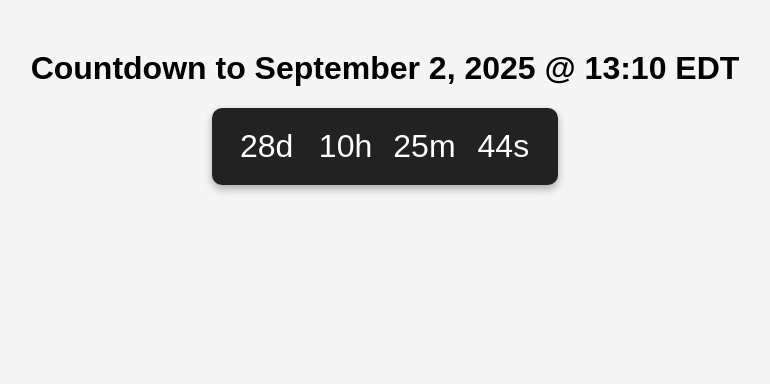
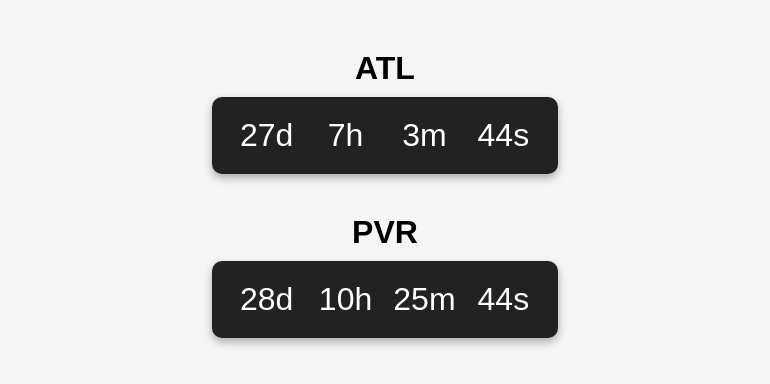
Before and after one commit to mcbostic/countdown-site, a plain HTML site: page index.html in a window 1280 px wide. Shown: the whole page, without its empty margins (255-1025 px from the left). Drawn offline with Linux system fonts and the light colour scheme.

Commit message:
Update index.html

```diff
--- a/index.html
+++ b/index.html
@@ -3,13 +3,21 @@
 <head>
 <meta charset="UTF-8">
 <meta name="viewport" content="width=device-width, initial-scale=1.0">
-<title>Countdown Timer (EDT DST-Aware)</title>
+<title>ATL & PVR Countdowns</title>
 <style>
   body {
     font-family: Arial, sans-serif;
     background: #f5f5f5;
     text-align: center;
     margin-top: 50px;
+  }
+  .countdown-container {
+    margin-bottom: 40px;
+  }
+  .label {
+    font-size: 2em;
+    font-weight: bold;
+    margin-bottom: 10px;
   }
   .countdown {
     font-size: 2em;
@@ -28,39 +36,36 @@
 </head>
 <body>
 
-<h1>Countdown to September 2, 2025 @ 13:10 EDT</h1>
-<div class="countdown" id="timer">
-  Loading...
+<div class="countdown-container">
+  <div class="label">ATL</div>
+  <div class="countdown" id="timerATL">Loading...</div>
+</div>
+
+<div class="countdown-container">
+  <div class="label">PVR</div>
+  <div class="countdown" id="timerPVR">Loading...</div>
 </div>
 
 <script>
-function updateCountdown() {
-  // Use America/New_York timezone for automatic DST adjustment
-  const targetDate = new Date(
-    new Date().toLocaleString("en-US", {
-      timeZone: "America/New_York",
-      year: "numeric",
-      month: "numeric",
-      day: "numeric",
-      hour: "numeric",
-      minute: "numeric",
-      second: "numeric"
-    })
+function updateCountdown(targetId, targetYear, targetMonth, targetDay, targetHour, targetMinute) {
+  const now = new Date();
+
+  // Create target date in America/New_York time zone
+  const targetDateString = new Date(
+    new Date(`${targetYear}-${targetMonth+1}-${targetDay}T${targetHour}:${targetMinute}:00`)
+      .toLocaleString("en-US", { timeZone: "America/New_York" })
   );
 
-  // Manually set target to 2025-09-02 13:10 in New York time
-  targetDate.setFullYear(2025);
-  targetDate.setMonth(8); // September (0-indexed)
-  targetDate.setDate(2);
-  targetDate.setHours(13);
-  targetDate.setMinutes(10);
-  targetDate.setSeconds(0);
+  const targetDate = new Date(
+    targetYear, targetMonth, targetDay, targetHour, targetMinute, 0
+  );
 
-  const now = new Date();
   const diff = targetDate.getTime() - now.getTime();
 
+  let timerEl = document.getElementById(targetId);
+
   if (diff <= 0) {
-    document.getElementById("timer").innerHTML = "Time's up!";
+    timerEl.innerHTML = "Time's up!";
     return;
   }
 
@@ -69,13 +74,16 @@ function updateCountdown() {
   const minutes = Math.floor((diff / (1000 * 60)) % 60);
   const seconds = Math.floor((diff / 1000) % 60);
 
-  document.getElementById("timer").innerHTML =
+  timerEl.innerHTML =
     `<span>${days}d</span> <span>${hours}h</span>
      <span>${minutes}m</span> <span>${seconds}s</span>`;
 }
 
-setInterval(updateCountdown, 1000);
-updateCountdown();
+// Update both countdowns every second
+setInterval(() => {
+  updateCountdown("timerATL", 2025, 8, 1, 9, 48);  // Sept 1 9:48 AM EDT
+  updateCountdown("timerPVR", 2025, 8, 2, 13, 10); // Sept 2 1:10 PM EDT
+}, 1000);
 </script>
 
 </body>
```
